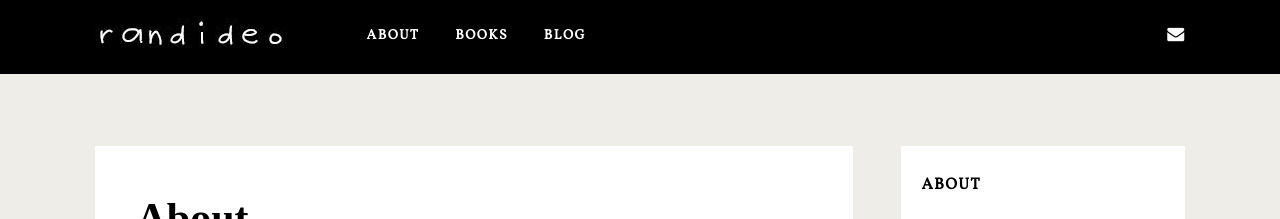
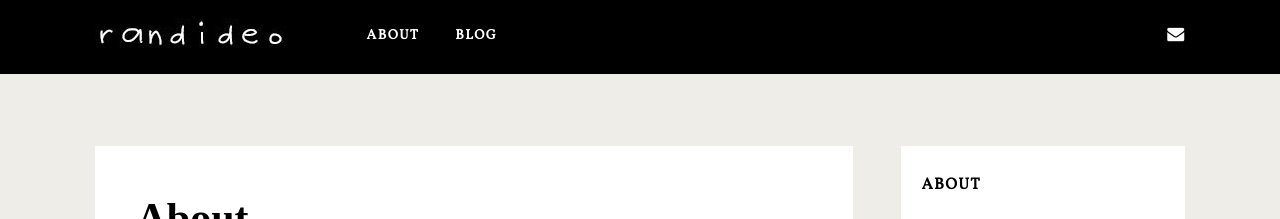
Before and after one commit to randideo/randideo.github.io, a Jekyll site: the page built from about.md, in a window 1280 px wide. Shown: the top 219 px of the page. Built offline with Jekyll 4.4.1, drawn with Linux system fonts in a browser that asks for light colours; nearby versions of some CDN libraries; some web fonts are replaced; comment, search, counter and statistics services are not loaded.

Commit message:
Update header.html

```diff
--- a/_includes/header.html
+++ b/_includes/header.html
@@ -36,7 +36,7 @@
 <div class='menu-containernbt menu-primarynbt' id='menu-primarynbt' role='navigation'>
 <ul class='menu-primary-items' id='menu-primary-items' role='menubar'>
 <li><a href='http://randideo.com/about'>About</a></li>
-	<li><a href='http://randideo.com/books'>Books</a></li>
+
 	<li><a href='http://randideo.com/blog'>Blog</a></li>
 </ul>
 
```
